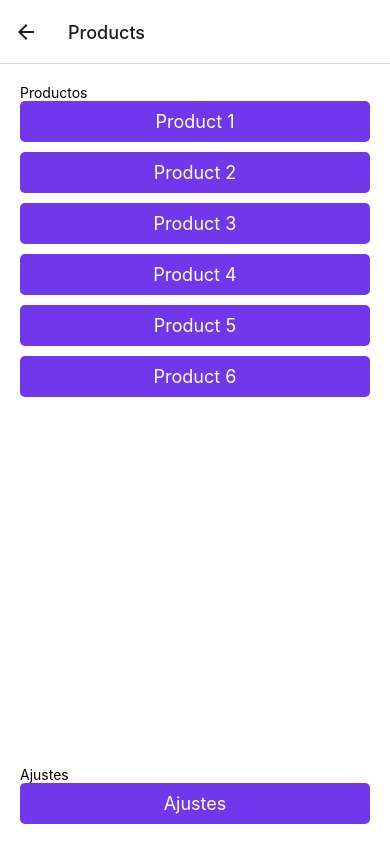
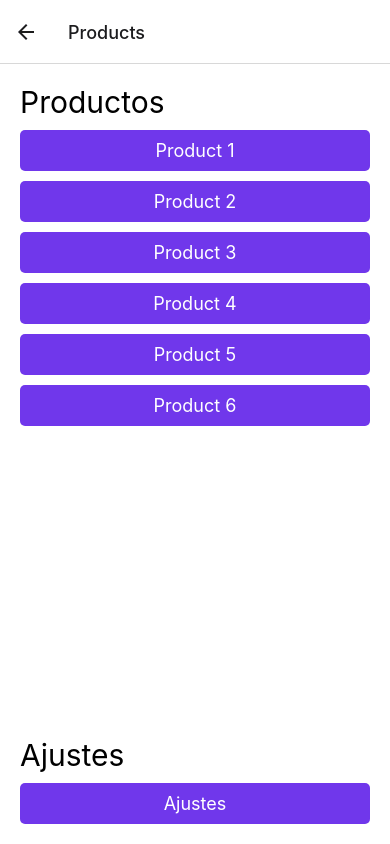
Before and after one commit to EdgardoArriagada/NavigationSandbox, a React Native app: screen /Products in a window 390 px wide. Built offline with nearby package versions, Linux system fonts and the light colour scheme.

Commit message:
wire buttons

```diff
--- a/src/presentation/routes/StackNavigator.tsx
+++ b/src/presentation/routes/StackNavigator.tsx
@@ -2,6 +2,7 @@ import {createStackNavigator} from '@react-navigation/stack';
 import {HomeScreen} from '../screens/home/HomeScreen';
 import {SettingsScreen} from '../screens/settings/SettingsScreen';
 import {ProductsScreen} from '../screens/products/ProductsScreen';
+import {ProductScreen} from '../screens/products/ProductScreen';
 
 const Stack = createStackNavigator();
 
@@ -16,6 +17,7 @@ export const StackNavigator = () => {
       }}>
       <Stack.Screen name="Home" component={HomeScreen} />
       <Stack.Screen name="Products" component={ProductsScreen} />
+      <Stack.Screen name="Product" component={ProductScreen} />
       <Stack.Screen name="Settings" component={SettingsScreen} />
     </Stack.Navigator>
   );
--- a/src/presentation/screens/products/ProductsScreen.tsx
+++ b/src/presentation/screens/products/ProductsScreen.tsx
@@ -3,6 +3,7 @@ import {gs} from '../../theme';
 import {FlatList} from 'react-native-gesture-handler';
 import {PrimaryButton} from '../../components/shared/PrimaryButton';
 import {Text, View} from 'react-native';
+import {useNavigation} from '@react-navigation/native';
 
 const products = [
   {id: 1, name: 'Product 1'},
@@ -14,9 +15,11 @@ const products = [
 ];
 
 export const ProductsScreen: FC = () => {
+  const {navigate} = useNavigation();
+
   return (
     <View style={gs.container}>
-      <Text>Productos</Text>
+      <Text style={gs.h2}>Productos</Text>
       <FlatList
         data={products}
         renderItem={({item}) => (
@@ -24,14 +27,14 @@ export const ProductsScreen: FC = () => {
             style={{
               marginBottom: 10,
             }}
-            onPress={() => console.log('Pressed')}>
+            onPress={() => navigate('Product' as never)}>
             {item.name}
           </PrimaryButton>
         )}
       />
 
-      <Text>Ajustes</Text>
-      <PrimaryButton onPress={() => console.log('Pressed')}>
+      <Text style={gs.h2}>Ajustes</Text>
+      <PrimaryButton onPress={() => navigate('Settings' as never)}>
         Ajustes
       </PrimaryButton>
     </View>
--- a/src/presentation/theme/index.ts
+++ b/src/presentation/theme/index.ts
@@ -34,4 +34,9 @@ export const gs = StyleSheet.create({
     color: colors.background,
     fontSize: 18,
   },
+
+  h2: {
+    fontSize: 30,
+    marginBottom: 10,
+  },
 });
```
